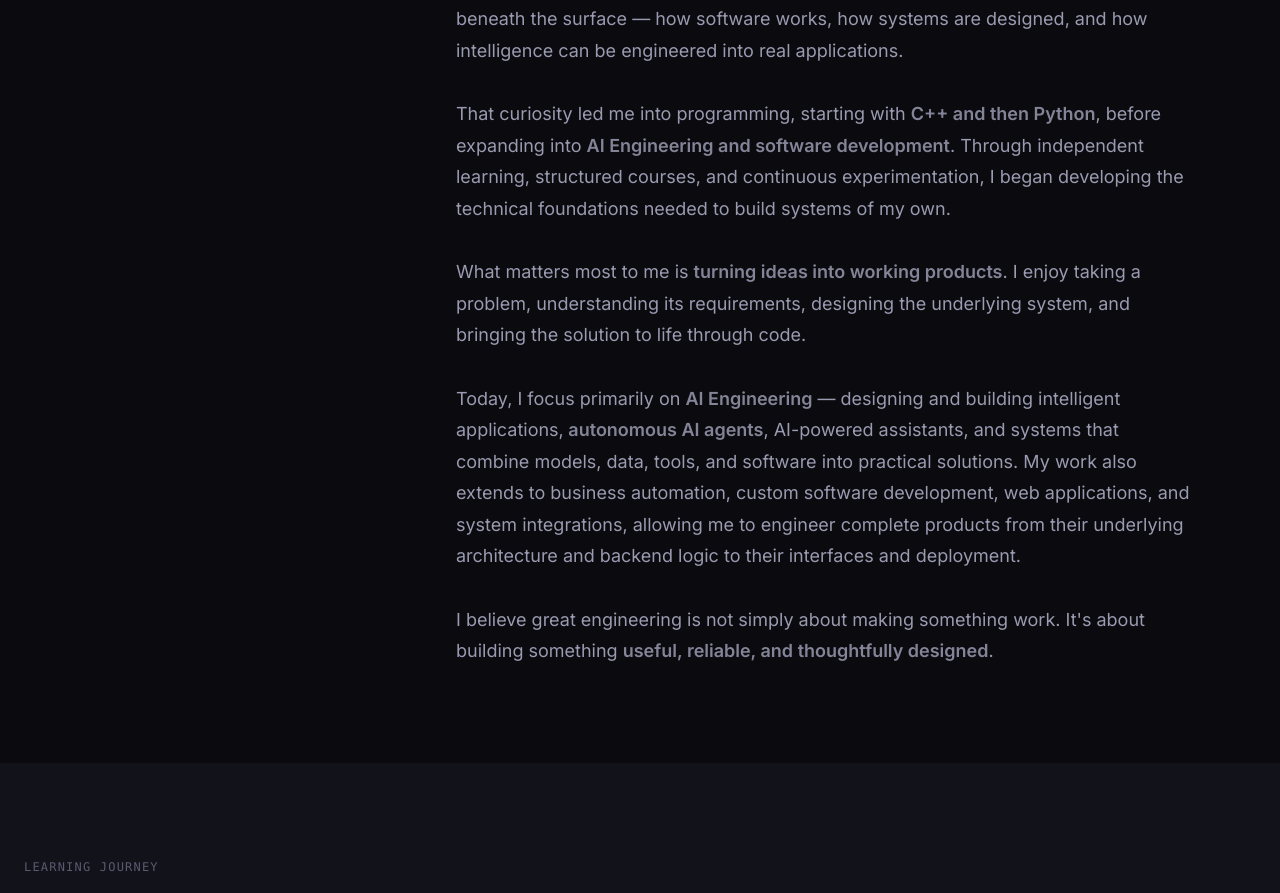
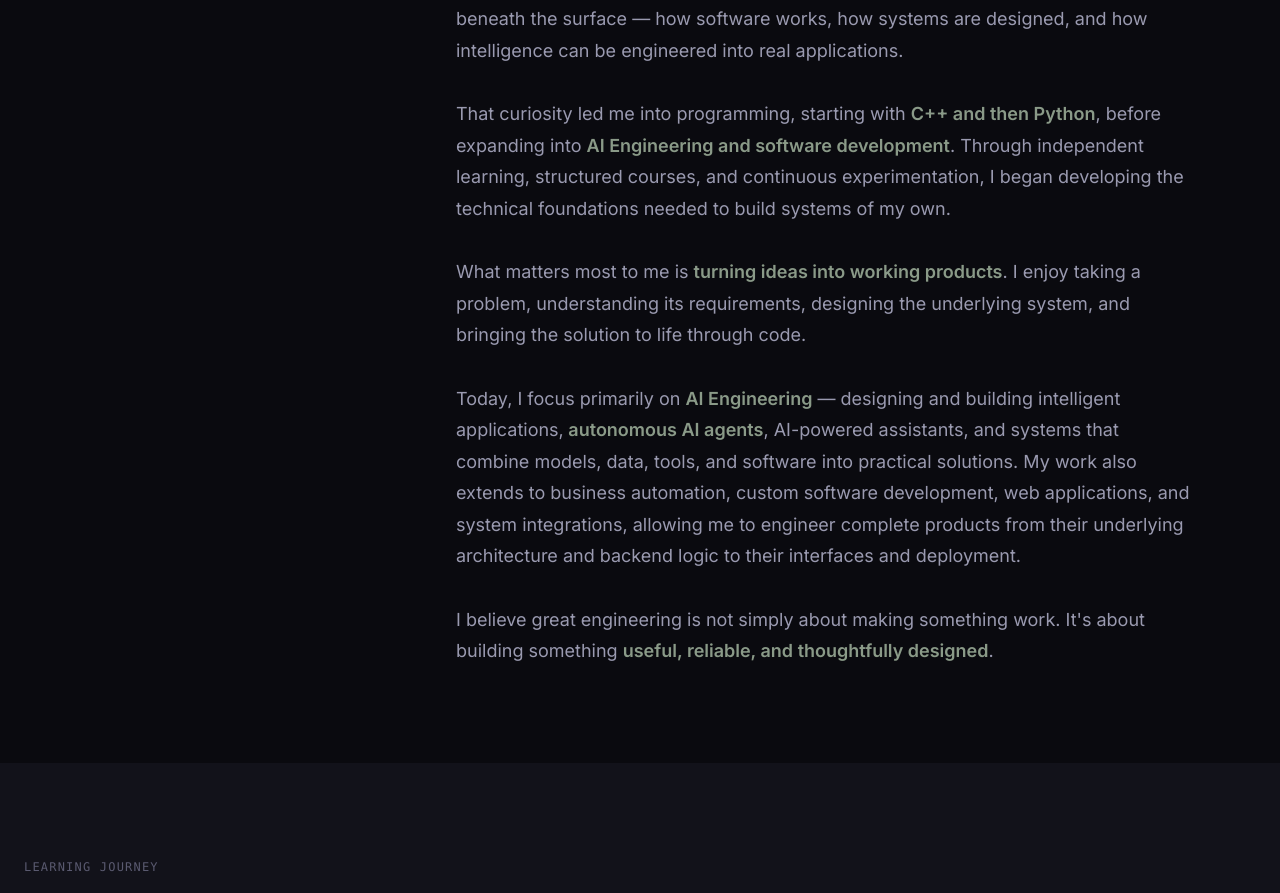
Before and after one commit to aymenfoot/aymenjr-portfolio, a Next.js app: page / in a window 1280 px wide. Shown: the part 1114-2007 px from the top of the page. Built offline with nearby package versions, Linux system fonts and the light colour scheme.

Commit message:
Refine About emphasis: darker sage shade (#8a9a88) for clearly visible contrast, no yellow

```diff
--- a/src/components/About.tsx
+++ b/src/components/About.tsx
@@ -27,19 +27,19 @@ export default function About() {
               applications.
             </p>
             <p>
-              That curiosity led me into programming, starting with <span className="font-semibold opacity-85">C++ and then Python</span>, before expanding
-              into <span className="font-semibold opacity-85">AI Engineering and software development</span>. Through independent learning, structured
+              That curiosity led me into programming, starting with <span className="font-semibold text-[#8a9a88]">C++ and then Python</span>, before expanding
+              into <span className="font-semibold text-[#8a9a88]">AI Engineering and software development</span>. Through independent learning, structured
               courses, and continuous experimentation, I began developing the technical foundations needed
               to build systems of my own.
             </p>
             <p>
-              What matters most to me is <span className="font-semibold opacity-85">turning ideas into working products</span>. I enjoy taking a problem,
+              What matters most to me is <span className="font-semibold text-[#8a9a88]">turning ideas into working products</span>. I enjoy taking a problem,
               understanding its requirements, designing the underlying system, and bringing the solution to
               life through code.
             </p>
             <p>
-              Today, I focus primarily on <span className="font-semibold opacity-85">AI Engineering</span> — designing and building intelligent applications,
-              <span className="font-semibold opacity-85"> autonomous AI agents</span>, AI-powered assistants, and systems that combine models, data, tools, and
+              Today, I focus primarily on <span className="font-semibold text-[#8a9a88]">AI Engineering</span> — designing and building intelligent applications,
+              <span className="font-semibold text-[#8a9a88]"> autonomous AI agents</span>, AI-powered assistants, and systems that combine models, data, tools, and
               software into practical solutions. My work also extends to business automation, custom
               software development, web applications, and system integrations, allowing me to engineer
               complete products from their underlying architecture and backend logic to their interfaces
@@ -47,7 +47,7 @@ export default function About() {
             </p>
             <p>
               I believe great engineering is not simply about making something work. It&apos;s about building
-              something <span className="font-semibold opacity-85">useful, reliable, and thoughtfully designed</span>.
+              something <span className="font-semibold text-[#8a9a88]">useful, reliable, and thoughtfully designed</span>.
             </p>
           </div>
         </div>
```
